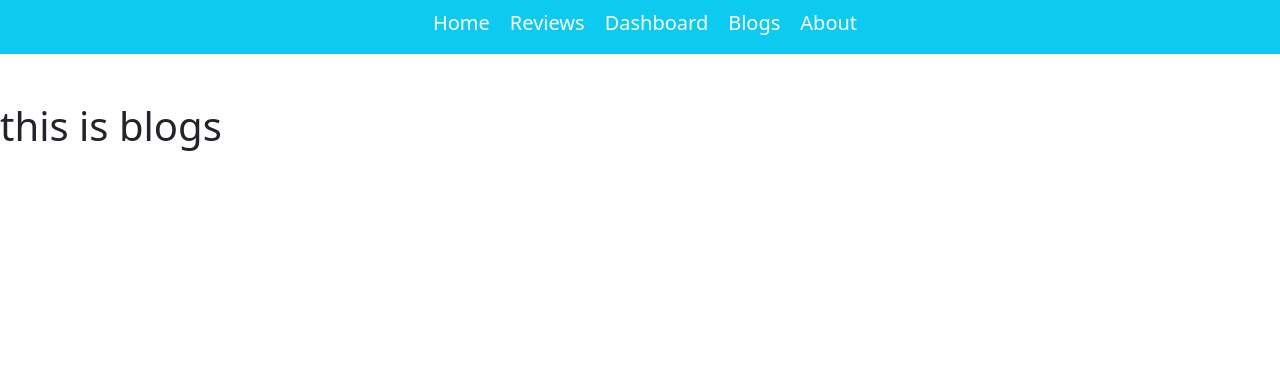
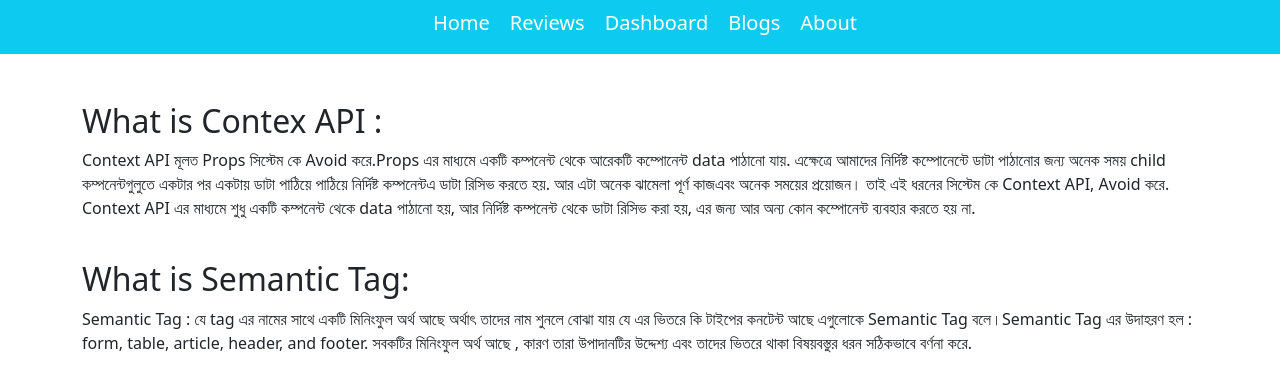
Before and after one commit to alamin00006/product-analysis-website, a React (Create React App) app: page /blogs in a window 1280 px wide. Shown: the top 392 px of the page. Built offline with nearby package versions, Linux system fonts and the light colour scheme.

Commit message:
2 question ans added

```diff
--- a/src/components/Blogs/Blogs.js
+++ b/src/components/Blogs/Blogs.js
@@ -2,8 +2,17 @@ import React from 'react';
 
 const Blogs = () => {
     return (
-        <div>
-            <h1>this is blogs</h1>
+        <div className='container'>
+          <h2>What is Contex API : </h2>
+          <p>Context API মূলত Props সিস্টেম কে Avoid করে.Props এর মাধ্যমে একটি কম্পনেন্ট থেকে আরেকটি কম্পোনেন্ট data পাঠানো যায়. এক্ষেত্রে আমাদের নির্দিষ্ট কম্পোনেন্টে ডাটা  পাঠানোর জন্য অনেক সময় child কম্পনেন্টগুলুতে   একটার পর একটায় ডাটা পাঠিয়ে পাঠিয়ে নির্দিষ্ট কম্পনেন্টএ ডাটা রিসিভ করতে হয়. আর এটা অনেক ঝামেলা পূর্ণ কাজএবং অনেক সময়ের প্রয়োজন। তাই এই ধরনের সিস্টেম কে Context API,  Avoid করে.  Context API এর  মাধ্যমে শুধু একটি কম্পনেন্ট  থেকে data পাঠানো হয়, আর নির্দিষ্ট কম্পনেন্ট থেকে ডাটা রিসিভ করা হয়, এর জন্য আর অন্য কোন কম্পোনেন্ট ব্যবহার করতে হয় না.</p>
+          <br />
+          <h2>What is Semantic Tag: </h2>
+          <p>
+          Semantic Tag :
+            যে tag এর নামের সাথে একটি মিনিংফুল অর্থ আছে অর্থাৎ তাদের নাম শুনলে বোঝা যায় যে এর ভিতরে কি টাইপের কনটেন্ট আছে এগুলোকে Semantic Tag  বলে।Semantic Tag এর উদাহরণ হল :
+            form, table, article, header, and footer.
+            সবকটির মিনিংফুল অর্থ আছে , কারণ তারা উপাদানটির উদ্দেশ্য এবং তাদের ভিতরে থাকা বিষয়বস্তুর ধরন সঠিকভাবে বর্ণনা করে.
+          </p>
         </div>
     );
 };
```
